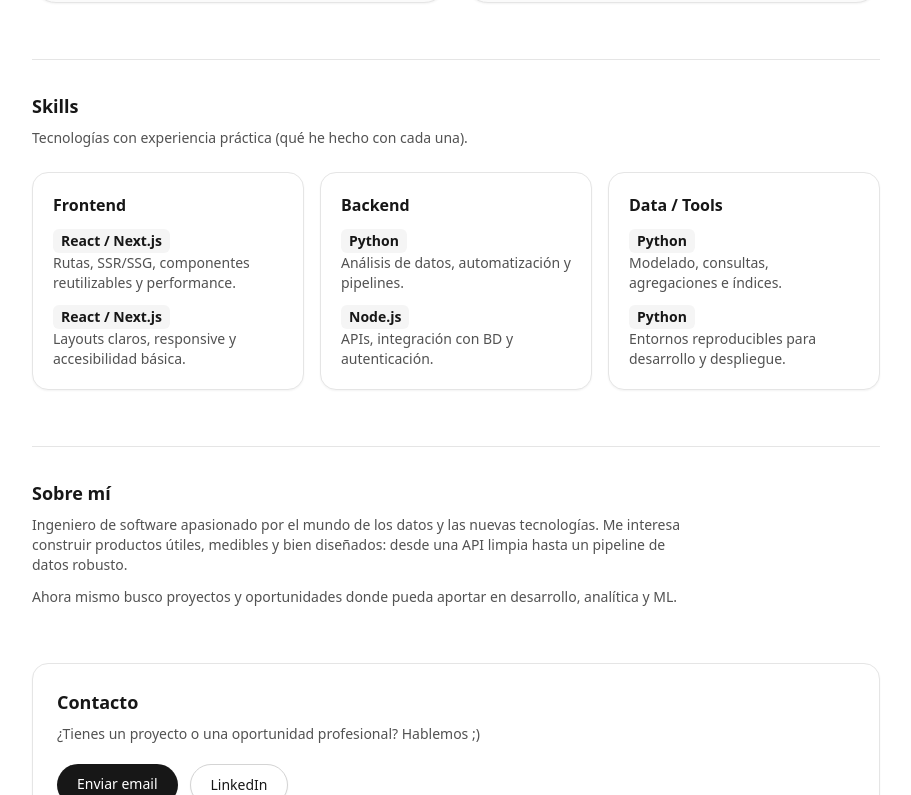
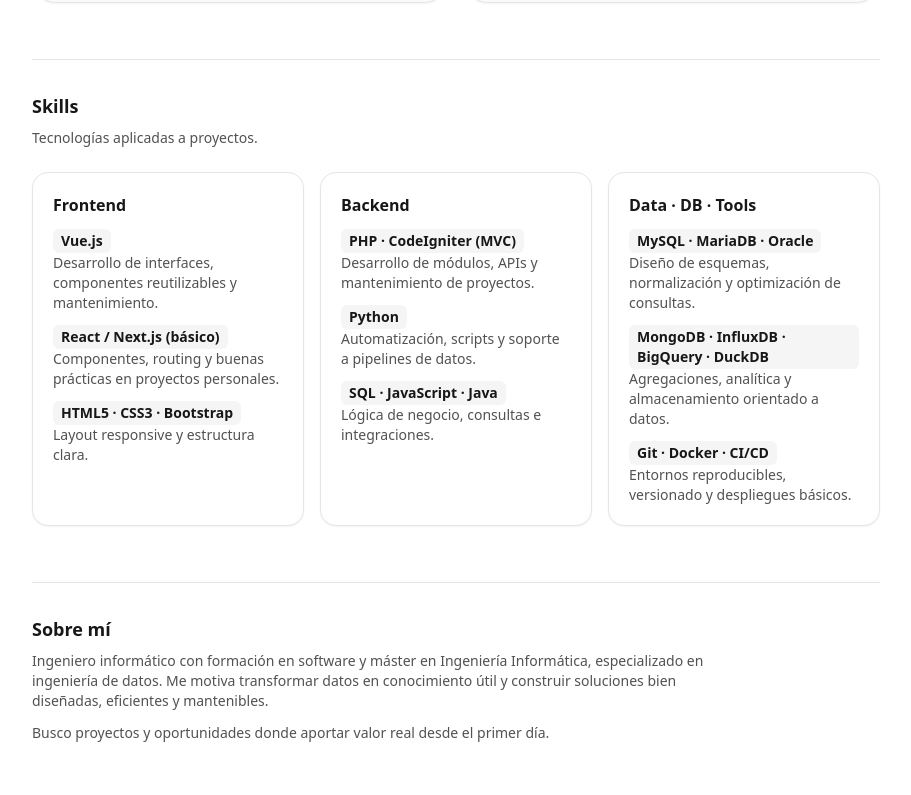
Before and after one commit to davidvm29/portfolio-web, a Next.js app: page / in a window 1280 px wide. Shown: the part 945-1740 px from the top of the page, without its empty margins (184-1095 px from the left). Built offline with nearby package versions, Linux system fonts and the light colour scheme.

Commit message:
Rename skills

```diff
--- a/app/page.tsx
+++ b/app/page.tsx
@@ -5,6 +5,7 @@ import { ProjectCard } from "@/app/components/ProjectCard";
 
 export default function Home() {
   const projects = getAllProjects().slice(0, 3);
+
   const jsonLd = {
     "@context": "https://schema.org",
     "@type": "Person",
@@ -21,15 +22,17 @@ export default function Home() {
     <main className="mx-auto max-w-4xl px-6 py-12">
       <script
         type="application/ld+json"
-        // eslint-disable-next-line react/no-danger
         dangerouslySetInnerHTML={{ __html: JSON.stringify(jsonLd) }}
       />
+
       {/* HEADER */}
-<header id="top" className="flex flex-col items-center gap-6 sm:flex-row sm:items-center sm:justify-between">
-  {/* Bloque foto + texto */}
+      <header
+        id="top"
+        className="flex flex-col items-center gap-6 sm:flex-row sm:items-center sm:justify-between"
+      >
         <div className="flex flex-col items-center gap-5 text-center sm:flex-row sm:items-center sm:gap-6 sm:text-left">
           {/* FOTO */}
-    <div className="relative h-24 w-24 overflow-hidden rounded-3xl border border-neutral-200 bg-white dark:bg-neutral-900/60 dark:backdrop-blur shadow-md sm:h-32 sm:w-32">
+          <div className="relative h-24 w-24 overflow-hidden rounded-3xl border border-neutral-200 bg-white shadow-md dark:bg-neutral-900/60 dark:backdrop-blur sm:h-32 sm:w-32">
             <Image
               src="/me.jpg"
               alt="Foto de perfil"
@@ -42,36 +45,13 @@ export default function Home() {
 
           {/* TEXTO */}
           <div className="space-y-2">
-      <h2 className="text-4xl font-bold tracking-tight sm:text-5xl">
+            <h1 className="text-4xl font-bold tracking-tight sm:text-5xl">
               David Villén Moreno
-      </h2>
+            </h1>
+
             <p className="max-w-xl text-sm text-neutral-600 dark:text-neutral-300 sm:text-base">
-        Ingeniero Informático | Software & Data Science | Python · Data Analysis · Machine Learning · Big Data
+              Ingeniero Informático · Software & Data Engineering · Python · SQL · Machine Learning · Big Data
             </p>
-
-      {/* CTA */}
-      {/* <div className="flex flex-wrap justify-center gap-3 pt-2 sm:justify-start">
-        <Link
-          href="#projects"
-          className="rounded-full bg-neutral-900 px-5 py-2.5 text-sm font-medium text-white shadow-sm hover:bg-neutral-800"
-        >
-          Ver proyectos
-        </Link>
-        <a
-          href="/cv.pdf"
-          target="_blank"
-          rel="noreferrer"
-          className="rounded-full border border-neutral-300 bg-white px-5 py-2.5 text-sm font-medium text-neutral-900 shadow-sm hover:border-neutral-400"
-        >
-          Descargar CV
-        </a>
-        <Link
-          href="#contact"
-          className="rounded-full border border-neutral-300 bg-white px-5 py-2.5 text-sm font-medium text-neutral-900 shadow-sm hover:border-neutral-400"
-        >
-          Contacto
-        </Link>
-      </div> */}
 
             {/* LINKS */}
             <div className="flex flex-wrap justify-center gap-4 pt-1 text-sm sm:justify-start">
@@ -110,7 +90,6 @@ export default function Home() {
         </div>
       </header>
 
-
       {/* PROYECTOS */}
       <section id="projects" className="mt-12">
         <div className="flex items-end justify-between gap-4">
@@ -129,122 +108,113 @@ export default function Home() {
       </section>
 
       {/* SKILLS */}
-      <section id="skills" className="mt-14 border-t border-neutral-200 dark:border-white/10 pt-8">
+      <section
+        id="skills"
+        className="mt-14 border-t border-neutral-200 pt-8 dark:border-white/10"
+      >
         <h2 className="text-lg font-semibold">Skills</h2>
         <p className="mt-2 max-w-2xl text-sm text-neutral-600 dark:text-neutral-300">
-          Tecnologías con experiencia práctica (qué he hecho con cada una).
+          Tecnologías aplicadas a proyectos.
         </p>
 
         <div className="mt-6 grid gap-4 md:grid-cols-3">
           {/* Frontend */}
-          <div className="rounded-2xl border border-neutral-200 bg-white p-5 shadow-sm
-                          dark:border-white/10 dark:bg-neutral-900/60 dark:backdrop-blur">
-            <h3 className="font-semibold text-neutral-900 dark:text-neutral-100">Frontend</h3>
+          <div className="rounded-2xl border border-neutral-200 bg-white p-5 shadow-sm dark:border-white/10 dark:bg-neutral-900/60 dark:backdrop-blur">
+            <h3 className="font-semibold">Frontend</h3>
 
-            <ul className="mt-3 space-y-3 text-sm text-neutral-700 dark:text-neutral-200">
+            <ul className="mt-3 space-y-3 text-sm">
               <li>
-                <span
-                  className="
-                    inline-block rounded-md bg-neutral-100 px-2 py-0.5 text-sm font-semibold
-                    text-neutral-900
-                    dark:bg-white/10 dark:text-neutral-100
-                  "
-                >
-                  React / Next.js
+                <span className="inline-block rounded-md bg-neutral-100 px-2 py-0.5 font-semibold dark:bg-white/10">
+                  Vue.js
                 </span>
-
                 <p className="text-neutral-600 dark:text-neutral-300">
-                  Rutas, SSR/SSG, componentes reutilizables y performance.
+                  Desarrollo de interfaces, componentes reutilizables y mantenimiento.
                 </p>
               </li>
+
               <li>
-                <span
-                  className="
-                    inline-block rounded-md bg-neutral-100 px-2 py-0.5 text-sm font-semibold
-                    text-neutral-900
-                    dark:bg-white/10 dark:text-neutral-100
-                  "
-                >
-                  React / Next.js
+                <span className="inline-block rounded-md bg-neutral-100 px-2 py-0.5 font-semibold dark:bg-white/10">
+                  React / Next.js (básico)
                 </span>
+                <p className="text-neutral-600 dark:text-neutral-300">
+                  Componentes, routing y buenas prácticas en proyectos personales.
+                </p>
+              </li>
 
+              <li>
+                <span className="inline-block rounded-md bg-neutral-100 px-2 py-0.5 font-semibold dark:bg-white/10">
+                  HTML5 · CSS3 · Bootstrap
+                </span>
                 <p className="text-neutral-600 dark:text-neutral-300">
-                  Layouts claros, responsive y accesibilidad básica.
+                  Layout responsive y estructura clara.
                 </p>
               </li>
             </ul>
           </div>
 
           {/* Backend */}
-          <div className="rounded-2xl border border-neutral-200 bg-white p-5 shadow-sm
-                          dark:border-white/10 dark:bg-neutral-900/60 dark:backdrop-blur">
-            <h3 className="font-semibold text-neutral-900 dark:text-neutral-100">Backend</h3>
+          <div className="rounded-2xl border border-neutral-200 bg-white p-5 shadow-sm dark:border-white/10 dark:bg-neutral-900/60 dark:backdrop-blur">
+            <h3 className="font-semibold">Backend</h3>
 
-            <ul className="mt-3 space-y-3 text-sm text-neutral-700 dark:text-neutral-200">
+            <ul className="mt-3 space-y-3 text-sm">
               <li>
-                <span
-                  className="
-                    inline-block rounded-md bg-neutral-100 px-2 py-0.5 text-sm font-semibold
-                    text-neutral-900
-                    dark:bg-white/10 dark:text-neutral-100
-                  "
-                >
+                <span className="inline-block rounded-md bg-neutral-100 px-2 py-0.5 font-semibold dark:bg-white/10">
+                  PHP · CodeIgniter (MVC)
+                </span>
+                <p className="text-neutral-600 dark:text-neutral-300">
+                  Desarrollo de módulos, APIs y mantenimiento de proyectos.
+                </p>
+              </li>
+
+              <li>
+                <span className="inline-block rounded-md bg-neutral-100 px-2 py-0.5 font-semibold dark:bg-white/10">
                   Python
                 </span>
-
                 <p className="text-neutral-600 dark:text-neutral-300">
-                  Análisis de datos, automatización y pipelines.
+                  Automatización, scripts y soporte a pipelines de datos.
                 </p>
               </li>
+
               <li>
-                <span
-                  className="
-                    inline-block rounded-md bg-neutral-100 px-2 py-0.5 text-sm font-semibold
-                    text-neutral-900
-                    dark:bg-white/10 dark:text-neutral-100
-                  "
-                >
-                  Node.js
+                <span className="inline-block rounded-md bg-neutral-100 px-2 py-0.5 font-semibold dark:bg-white/10">
+                  SQL · JavaScript · Java
                 </span>
                 <p className="text-neutral-600 dark:text-neutral-300">
-                  APIs, integración con BD y autenticación.
+                  Lógica de negocio, consultas e integraciones.
                 </p>
               </li>
             </ul>
           </div>
 
           {/* Data / Tools */}
-          <div className="rounded-2xl border border-neutral-200 bg-white p-5 shadow-sm
-                          dark:border-white/10 dark:bg-neutral-900/60 dark:backdrop-blur">
-            <h3 className="font-semibold text-neutral-900 dark:text-neutral-100">Data / Tools</h3>
+          <div className="rounded-2xl border border-neutral-200 bg-white p-5 shadow-sm dark:border-white/10 dark:bg-neutral-900/60 dark:backdrop-blur">
+            <h3 className="font-semibold">Data · DB · Tools</h3>
 
-            <ul className="mt-3 space-y-3 text-sm text-neutral-700 dark:text-neutral-200">
+            <ul className="mt-3 space-y-3 text-sm">
               <li>
-                <span
-                  className="
-                    inline-block rounded-md bg-neutral-100 px-2 py-0.5 text-sm font-semibold
-                    text-neutral-900
-                    dark:bg-white/10 dark:text-neutral-100
-                  "
-                >
-                  Python
+                <span className="inline-block rounded-md bg-neutral-100 px-2 py-0.5 font-semibold dark:bg-white/10">
+                  MySQL · MariaDB · Oracle
                 </span>
                 <p className="text-neutral-600 dark:text-neutral-300">
-                  Modelado, consultas, agregaciones e índices.
+                  Diseño de esquemas, normalización y optimización de consultas.
                 </p>
               </li>
+
               <li>
-                <span
-                  className="
-                    inline-block rounded-md bg-neutral-100 px-2 py-0.5 text-sm font-semibold
-                    text-neutral-900
-                    dark:bg-white/10 dark:text-neutral-100
-                  "
-                >
-                  Python
+                <span className="inline-block rounded-md bg-neutral-100 px-2 py-0.5 font-semibold dark:bg-white/10">
+                  MongoDB · InfluxDB · BigQuery · DuckDB
                 </span>
                 <p className="text-neutral-600 dark:text-neutral-300">
-                  Entornos reproducibles para desarrollo y despliegue.
+                  Agregaciones, analítica y almacenamiento orientado a datos.
+                </p>
+              </li>
+
+              <li>
+                <span className="inline-block rounded-md bg-neutral-100 px-2 py-0.5 font-semibold dark:bg-white/10">
+                  Git · Docker · CI/CD
+                </span>
+                <p className="text-neutral-600 dark:text-neutral-300">
+                  Entornos reproducibles, versionado y despliegues básicos.
                 </p>
               </li>
             </ul>
@@ -252,47 +222,41 @@ export default function Home() {
         </div>
       </section>
 
-
       {/* SOBRE MÍ */}
-      <section id="about" className="mt-14 border-t border-neutral-200 pt-8">
+      <section
+        id="about"
+        className="mt-14 border-t border-neutral-200 pt-8 dark:border-white/10"
+      >
         <h2 className="text-lg font-semibold">Sobre mí</h2>
         <p className="mt-2 max-w-2xl text-sm text-neutral-600 dark:text-neutral-300">
-          Ingeniero de software apasionado por el mundo de los datos y las nuevas tecnologías.
-          Me interesa construir productos útiles, medibles y bien diseñados: desde una API limpia
-          hasta un pipeline de datos robusto.
+          Ingeniero informático con formación en software y máster en Ingeniería Informática,
+          especializado en ingeniería de datos. Me motiva transformar datos en conocimiento útil
+          y construir soluciones bien diseñadas, eficientes y mantenibles.
         </p>
         <p className="mt-3 max-w-2xl text-sm text-neutral-600 dark:text-neutral-300">
-          Ahora mismo busco proyectos y oportunidades donde pueda aportar en desarrollo, analítica y ML.
+          Busco proyectos y oportunidades donde aportar valor real desde el primer día.
         </p>
       </section>
 
       {/* CONTACTO */}
       <section id="contact" className="mt-14 pb-2">
-        <div className="rounded-2xl border border-neutral-200 bg-white dark:bg-neutral-900/60 dark:backdrop-blur p-6 shadow-sm">
+        <div className="rounded-2xl border border-neutral-200 bg-white p-6 shadow-sm dark:border-white/10 dark:bg-neutral-900/60 dark:backdrop-blur">
           <h2 className="text-lg font-semibold">Contacto</h2>
           <p className="mt-2 max-w-2xl text-sm text-neutral-600 dark:text-neutral-300">
             ¿Tienes un proyecto o una oportunidad profesional?
-            Hablemos ;)
+            Hablemos 😉
           </p>
 
           <div className="mt-5 flex flex-wrap gap-3">
             <a
-              className="
-                rounded-full bg-neutral-900 px-5 py-2.5 text-sm font-medium text-white shadow-sm
-                hover:bg-neutral-800
-                dark:bg-white dark:text-neutral-900 dark:hover:bg-neutral-200
-              "
+              className="rounded-full bg-neutral-900 px-5 py-2.5 text-sm font-medium text-white shadow-sm hover:bg-neutral-800 dark:bg-white dark:text-neutral-900 dark:hover:bg-neutral-200"
               href="mailto:dvillenmoreno@gmail.com?subject=Oportunidad%20profesional"
             >
               Enviar email
             </a>
 
             <a
-              className="
-                rounded-full border px-5 py-2.5 text-sm font-medium shadow-sm
-                border-neutral-300 bg-white text-neutral-900 hover:border-neutral-400
-                dark:border-white/15 dark:bg-white/5 dark:text-neutral-100 dark:hover:bg-white/10
-              "
+              className="rounded-full border border-neutral-300 bg-white px-5 py-2.5 text-sm font-medium text-neutral-900 shadow-sm hover:border-neutral-400 dark:border-white/15 dark:bg-white/5 dark:text-neutral-100 dark:hover:bg-white/10"
               href="https://www.linkedin.com/in/david-villen-moreno-a4a835176/"
               target="_blank"
               rel="noreferrer"
```
Lines whose indentation alone changed are shown as unchanged.
